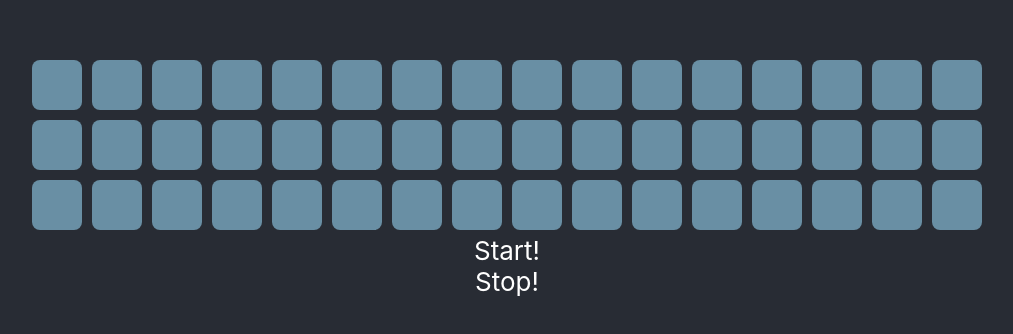
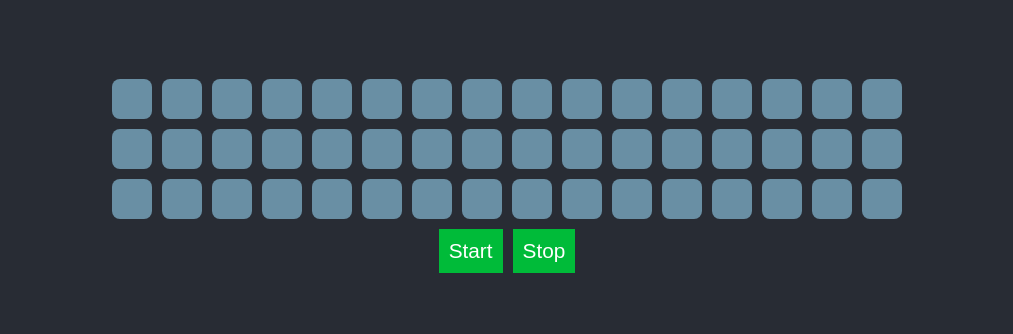
Before and after one commit to Coupey/drum-machine, a React app: page / in a window 1280 px wide. Shown: the part 224-558 px from the top of the page, without its empty margins (133-1146 px from the left). Built offline with nearby package versions, Linux system fonts and the light colour scheme.

Commit message:
Little tidy up

```diff
--- a/public/index.html
+++ b/public/index.html
@@ -19,7 +19,7 @@
       work correctly both with client-side routing and a non-root public URL.
       Learn how to configure a non-root public URL by running `npm run build`.
     -->
-    <title>React App</title>
+    <title>Drumomatic</title>
   </head>
   <body>
     <noscript>
--- a/src/App.js
+++ b/src/App.js
@@ -8,7 +8,7 @@ import hihat from './sounds/hihat-808.mp3';
 class App extends Component {
   constructor(props) {
     super(props);
-    const bpm = 100;
+    const bpm = 110;
     const bpmDelay = Math.floor(60000 / bpm / 4);
     let myTimer;
 
@@ -70,8 +70,10 @@ class App extends Component {
           <div className="beat-grid">
             {beatsHolder}
           </div>
-          <div onClick={this.startMachine}>Start!</div>
-          <div onClick={this.stopMachine}>Stop!</div>
+          <div className="controls">
+          <button onClick={this.startMachine}>Start</button>
+          <button onClick={this.stopMachine}>Stop</button>
+          </div>
         </div>
       </div>
     );
--- a/src/App.scss
+++ b/src/App.scss
@@ -28,8 +28,8 @@ $selectedBeatColor: #f9f4b0;
 }
 
  .beat {
-   height: 50px;
-   width: 50px;
+   height: 40px;
+   width: 40px;
    background-color: $beatColor;
    border-radius: 8px;
    margin: 5px;
@@ -39,15 +39,15 @@ $selectedBeatColor: #f9f4b0;
  .beat-grid {
    display: flex;
    align-items: center;
-   justify-content: center
+   justify-content: center;
+   max-width: 100%
  }
 
 .current-beat {
   border-color: $currentBeatColor;
   border-width: 3px;
   border-style: solid;
-  margin-left: 2px;
-  margin-right: 2px;
+  margin: 2px;
 }
 .selected-beat {
   background-color: $selectedBeatColor;
@@ -59,3 +59,17 @@ $selectedBeatColor: #f9f4b0;
 .inline {
   display: inline-block;
 }
+
+.controls button {
+  border: none;
+  background: #00bb39;
+  border-radius: 3;
+  cursor: pointer;
+  color: #fff;
+  padding: 10px;
+  max-width: 85%;
+  font-size: 0.8em;
+  text-decoration: none;
+  display: inline-block;
+  margin: 5px;
+}
```
